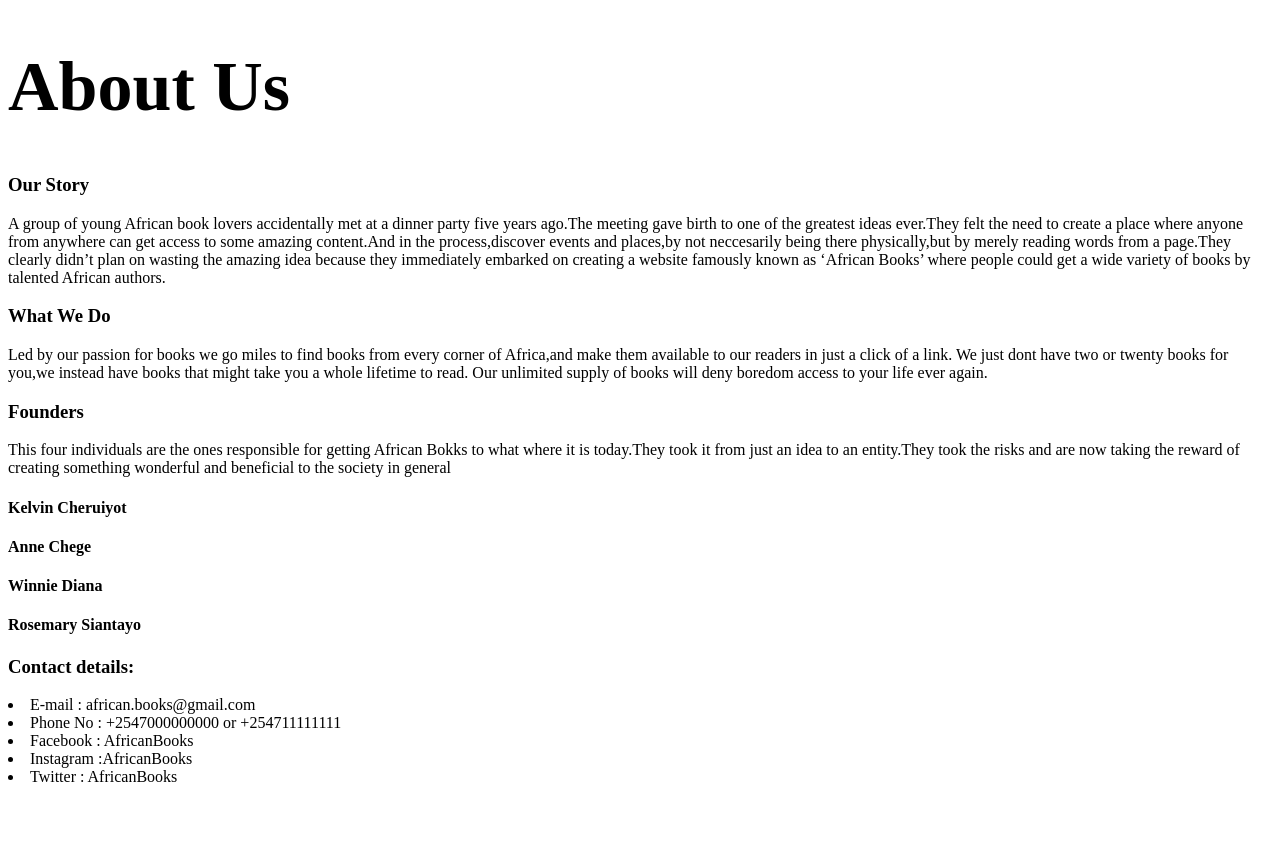
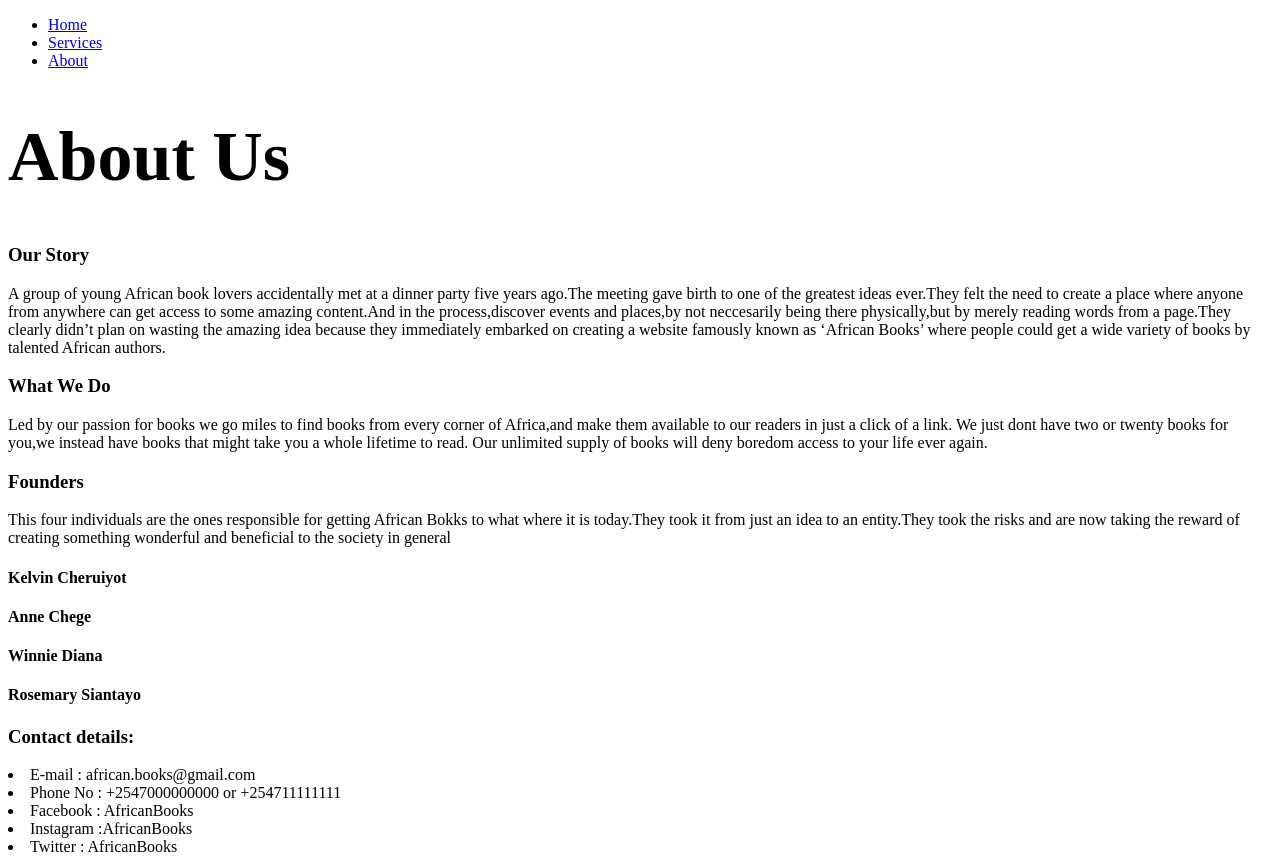
Before and after one commit to kelvinrono/African-books, a plain HTML site: page about.html in a window 1280 px wide. Before the commit the page ends 800 px from the top, so only its background shows below. Drawn offline with Linux system fonts and the light colour scheme.

Commit message:
Add a nav bar

```diff
--- a/about.html
+++ b/about.html
@@ -7,8 +7,17 @@
         <title>About Page</title>
     </head>
     <body>
+        <div>
+            <nav>
+                <ul>
+                    <li><a href="#home">Home</a></li>
+                    <li><a href="#services">Services</a></li>
+                    <li><a href="#about">About</a></li>
+                </ul>
+            </nav>
+        </div>
         <h1>About Us</h1>
-        <h3>Our Story</h3>
+        <h3>Our Story </h3>
         <p>A  group of young African book lovers accidentally met at a dinner party five years ago.The meeting gave birth to one of the greatest ideas ever.They felt the need to create a place where anyone from anywhere can get access to some amazing content.And in the process,discover events and places,by not neccesarily being there physically,but by merely reading words from a page.They clearly didn’t plan on wasting the amazing idea because they immediately embarked on creating a website famously known as ‘African Books’ where people could get a wide variety of books by talented African authors.</p>
         <h3>What We Do</h3>
         <p>Led by our passion for books we go miles to find books from every corner of Africa,and make them available to our readers  in just a click of a link.
```
